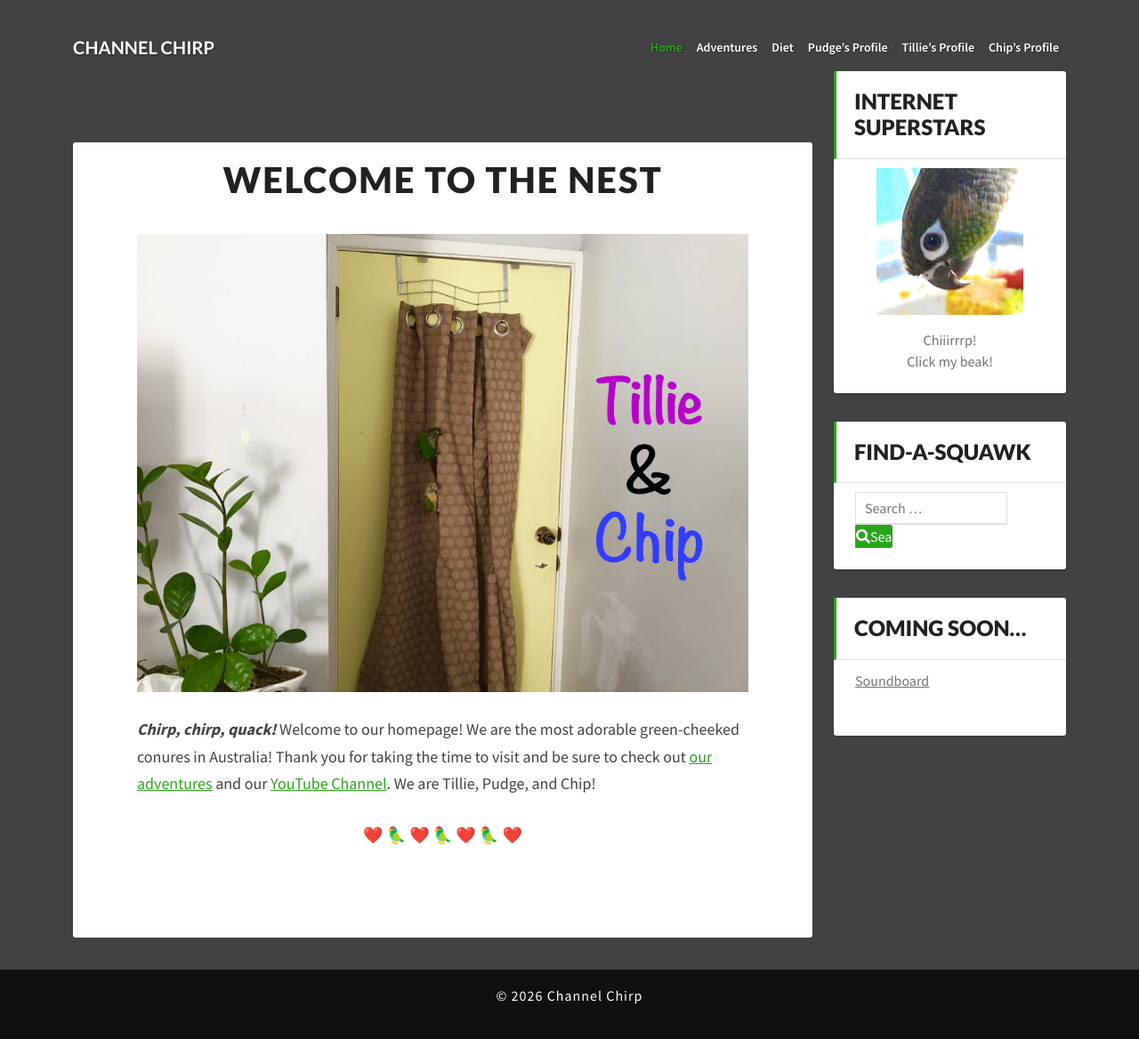
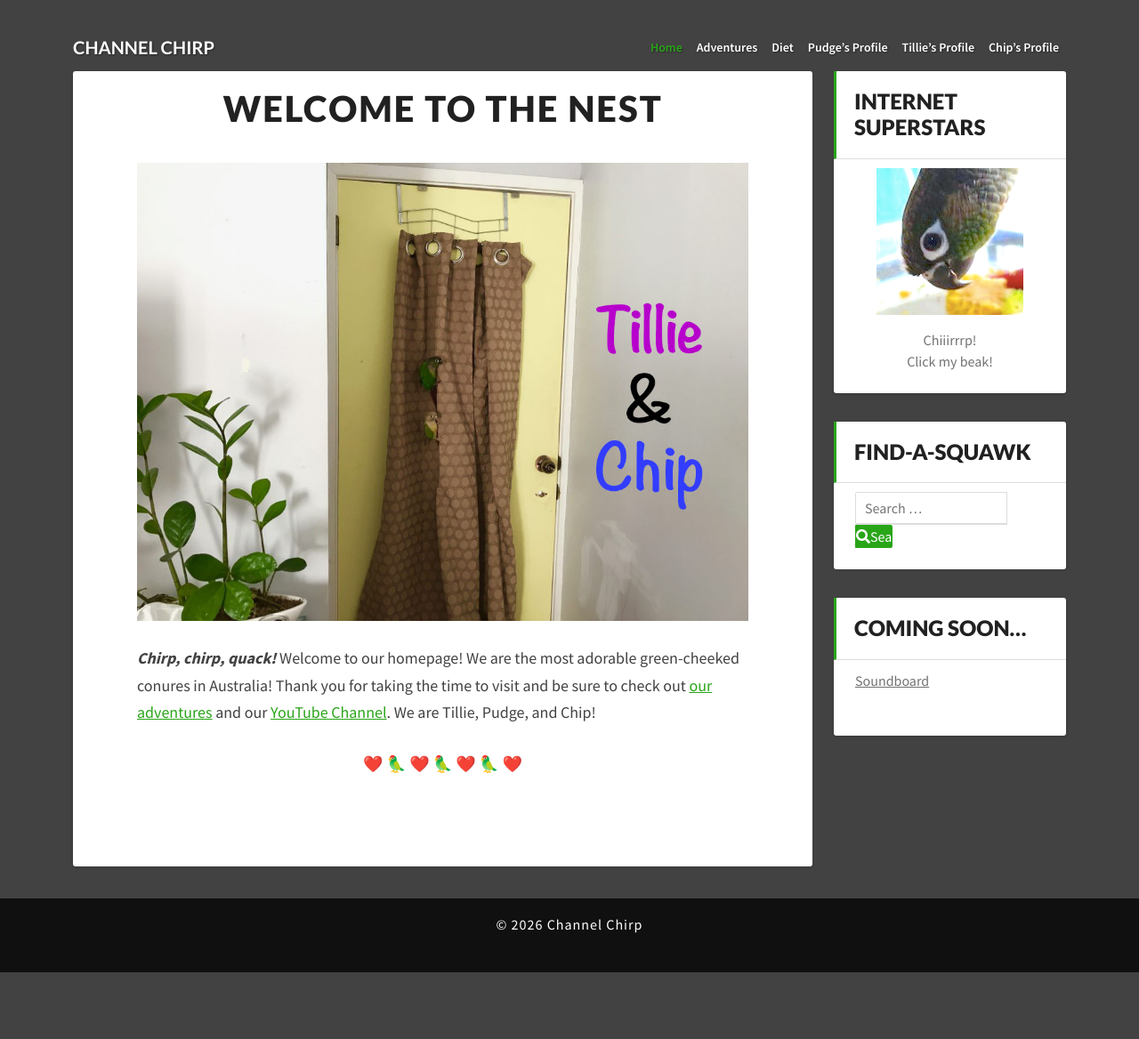
Before and after one commit to ChannelChirp/website, a Jekyll site: the page built from index.md, in a window 1280 px wide and 1173 px high. Shown: the top 1168 px of the window at 89% size. Built offline with Jekyll 4.4.1, drawn with Linux system fonts in a browser that asks for light colours.

Commit message:
fix: align sidebar

```diff
--- a/_layouts/default.html
+++ b/_layouts/default.html
@@ -31,7 +31,7 @@
   </div>
   {% endif %}
 
-  <div class="container" style="margin-top:80px;">
+  <div class="container container-main">
     <div class="row">
       <div class="col-md-9">
         <article class="post-card">
--- a/css/lighthouse.css
+++ b/css/lighthouse.css
@@ -9,6 +9,10 @@ body {
   font-family: 'Source Sans Pro', 'Helvetica Neue', Arial, sans-serif;
   color: #424242;
   font-size: 18px;
+}
+
+.container-main {
+  margin-top: 80px;
 }
 
 h1, h2, h3, h4, h5, h6,
@@ -175,7 +179,7 @@ blockquote p {
   border-radius: 3px;
   padding: 0 4em;
   margin-bottom: 2em;
-  margin-top: 80px;        /* pushes content below fixed navbar (since hero is missing) */
+  margin-top: 0;        /* pushes content below fixed navbar (since hero is missing) */
 }
 .post-card .entry-header {
   text-align: center;
```
